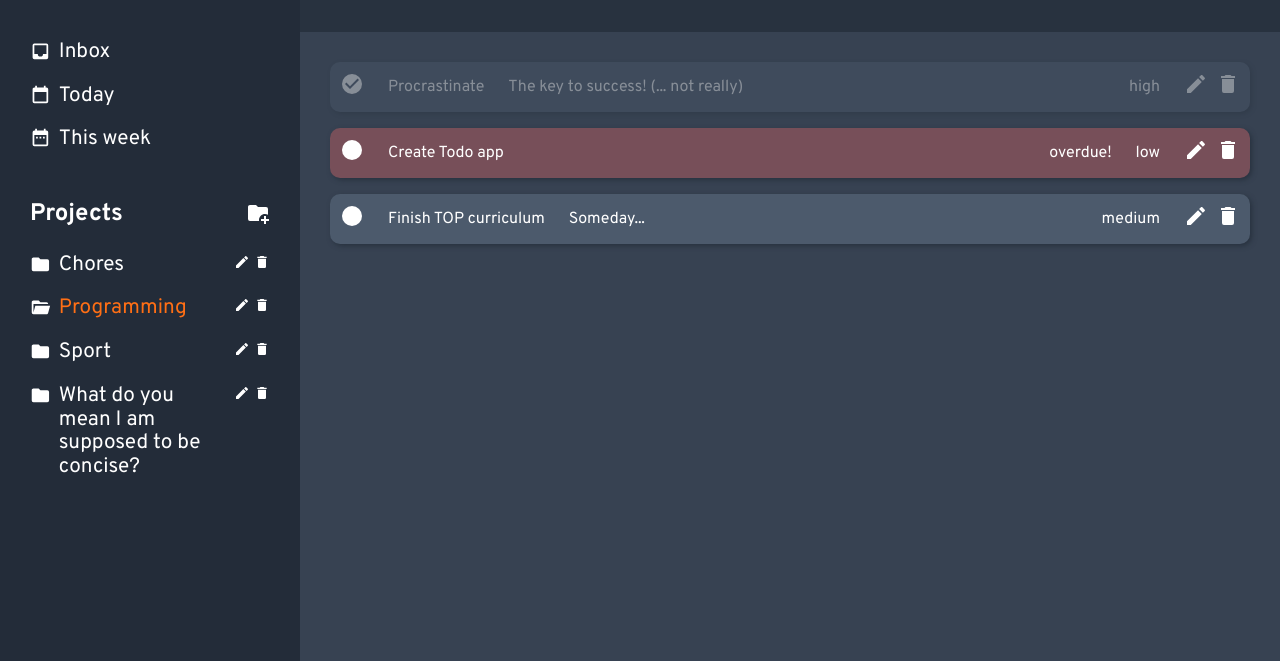
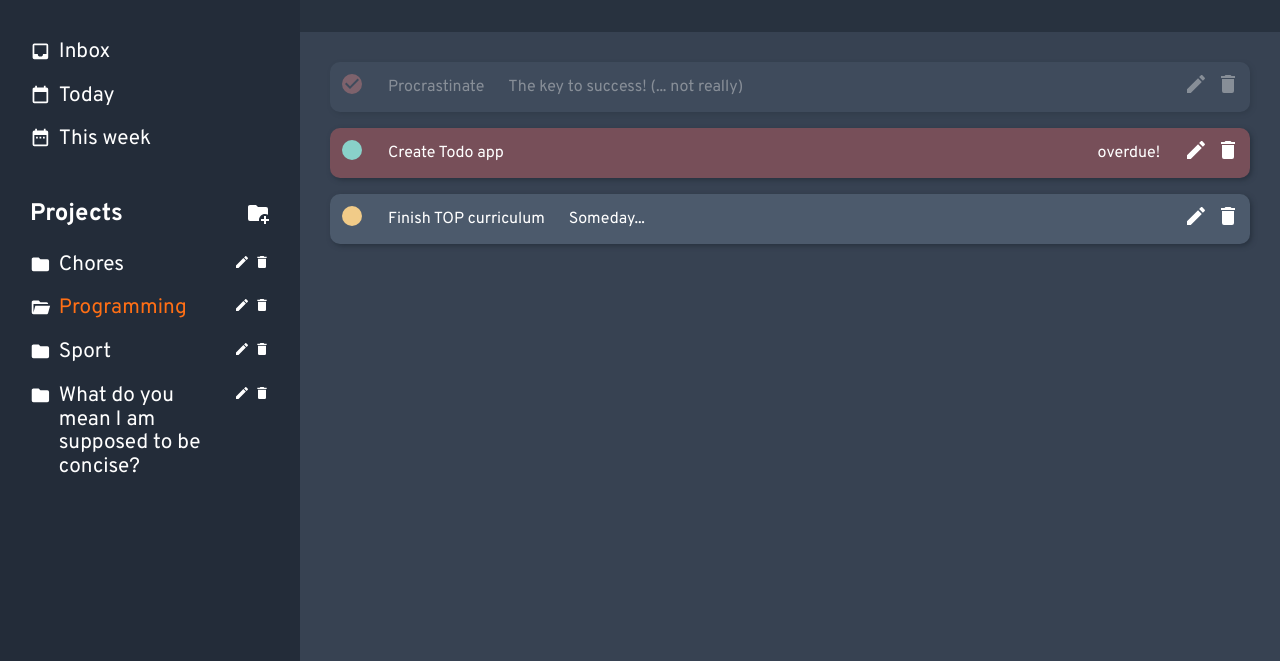
Before and after one commit to PetraCore/todo-list, a website built with webpack: page src/index.html in a window 1280 px wide. Shown: the part 81-742 px from the top of the page. Built offline with nearby package versions, Linux system fonts and the light colour scheme.

Commit message:
Declutter todo cards from priority labels
Now priorities are signified by checkbox color. Users can still find
priority labels in todo details

```diff
--- a/src/modules/DOMController.js
+++ b/src/modules/DOMController.js
@@ -11,8 +11,8 @@ export default class DOMController {
     #specialIconTodaySVG = '<svg xmlns="http://www.w3.org/2000/svg" width="1em" height="1em" viewBox="0 0 24 24"><path fill="white" d="M19 19H5V8h14m-3-7v2H8V1H6v2H5c-1.11 0-2 .89-2 2v14a2 2 0 0 0 2 2h14a2 2 0 0 0 2-2V5a2 2 0 0 0-2-2h-1V1"/></svg>';
     #specialIconWeekSVG = '<svg xmlns="http://www.w3.org/2000/svg" width="1em" height="1em" viewBox="0 0 24 24"><path fill="white" d="M9 10H7v2h2zm4 0h-2v2h2zm4 0h-2v2h2zm2-7h-1V1h-2v2H8V1H6v2H5a2 2 0 0 0-2 2v14a2 2 0 0 0 2 2h14a2 2 0 0 0 2-2V5a2 2 0 0 0-2-2m0 16H5V8h14z"/></svg>';
 
-    #todoCheckEmptySVG = '<svg xmlns="http://www.w3.org/2000/svg" width="1.5em" height="1.5em" viewBox="0 0 24 24"><path fill="white" d="M12 2A10 10 0 0 0 2 12a10 10 0 0 0 10 10a10 10 0 0 0 10-10A10 10 0 0 0 12 2"/></svg>';
-    #todoCheckFilledSVG = '<svg xmlns="http://www.w3.org/2000/svg" width="1.5em" height="1.5em" viewBox="0 0 24 24"><path fill="white" d="m10 17l-5-5l1.41-1.42L10 14.17l7.59-7.59L19 8m-7-6A10 10 0 0 0 2 12a10 10 0 0 0 10 10a10 10 0 0 0 10-10A10 10 0 0 0 12 2"/></svg>';
+    #todoCheckEmptySVG = '<svg xmlns="http://www.w3.org/2000/svg" width="1.5em" height="1.5em" viewBox="0 0 24 24"><path fill="currentColor" d="M12 2A10 10 0 0 0 2 12a10 10 0 0 0 10 10a10 10 0 0 0 10-10A10 10 0 0 0 12 2"/></svg>';
+    #todoCheckFilledSVG = '<svg xmlns="http://www.w3.org/2000/svg" width="1.5em" height="1.5em" viewBox="0 0 24 24"><path fill="currentColor" d="m10 17l-5-5l1.41-1.42L10 14.17l7.59-7.59L19 8m-7-6A10 10 0 0 0 2 12a10 10 0 0 0 10 10a10 10 0 0 0 10-10A10 10 0 0 0 12 2"/></svg>';
     #todoOptionAddSVG = '<svg xmlns="http://www.w3.org/2000/svg" width="1em" height="1em" viewBox="0 0 24 24"><path fill="white" d="M17 13h-4v4h-2v-4H7v-2h4V7h2v4h4m-5-9A10 10 0 0 0 2 12a10 10 0 0 0 10 10a10 10 0 0 0 10-10A10 10 0 0 0 12 2"/></svg>';
     #todoOptionDeleteSVG = '<svg xmlns="http://www.w3.org/2000/svg" width="1.5em" height="1.5em" viewBox="0 0 24 24"><path fill="white" d="M19 4h-3.5l-1-1h-5l-1 1H5v2h14M6 19a2 2 0 0 0 2 2h8a2 2 0 0 0 2-2V7H6z"/></svg>';
     #todoOptionEditSVG = '<svg xmlns="http://www.w3.org/2000/svg" width="1.5em" height="1.5em" viewBox="0 0 24 24"><path fill="white" d="M20.71 7.04c.39-.39.39-1.04 0-1.41l-2.34-2.34c-.37-.39-1.02-.39-1.41 0l-1.84 1.83l3.75 3.75M3 17.25V21h3.75L17.81 9.93l-3.75-3.75z"/></svg>';
@@ -181,7 +181,7 @@ export default class DOMController {
         }
 
         todoCard.innerHTML = `
-            <div class="todo-checkbox">
+            <div class="todo-checkbox priority-${todo.priority}">
                 ${todo.isCompleted ? this.#todoCheckFilledSVG : this.#todoCheckEmptySVG}
             </div>
             <div class="todo-title">
@@ -200,9 +200,6 @@ export default class DOMController {
                     ? 'overdue!'
                     : formatDistanceToNow(dueDate)
                 }
-            </div>
-            <div class="todo-priority">
-                ${todo.priority}
             </div>
             <ul class="todo-options">
                 <li class="todo-option editTodoButton">
--- a/src/style.css
+++ b/src/style.css
@@ -212,7 +212,7 @@ body {
     grid-template:
         1fr /
         min-content repeat(2, fit-content(100%))
-        minmax(max-content, 1fr) max-content min-content
+        minmax(max-content, 1fr) min-content
     ;
     align-items: center;
     gap: 24px;
@@ -225,6 +225,18 @@ body {
     }
     &.overdue {
        background-color: rgb(119, 79, 89);
+    }
+}
+
+.todo-checkbox {
+    &.priority-low {
+        color: rgb(137 209 201);
+    }
+    &.priority-medium {
+        color: rgb(241 203 136);
+    }
+    &.priority-high {
+        color: rgb(233 148 148);
     }
 }
 
```
Also changed, not shown: dist/main.js.
